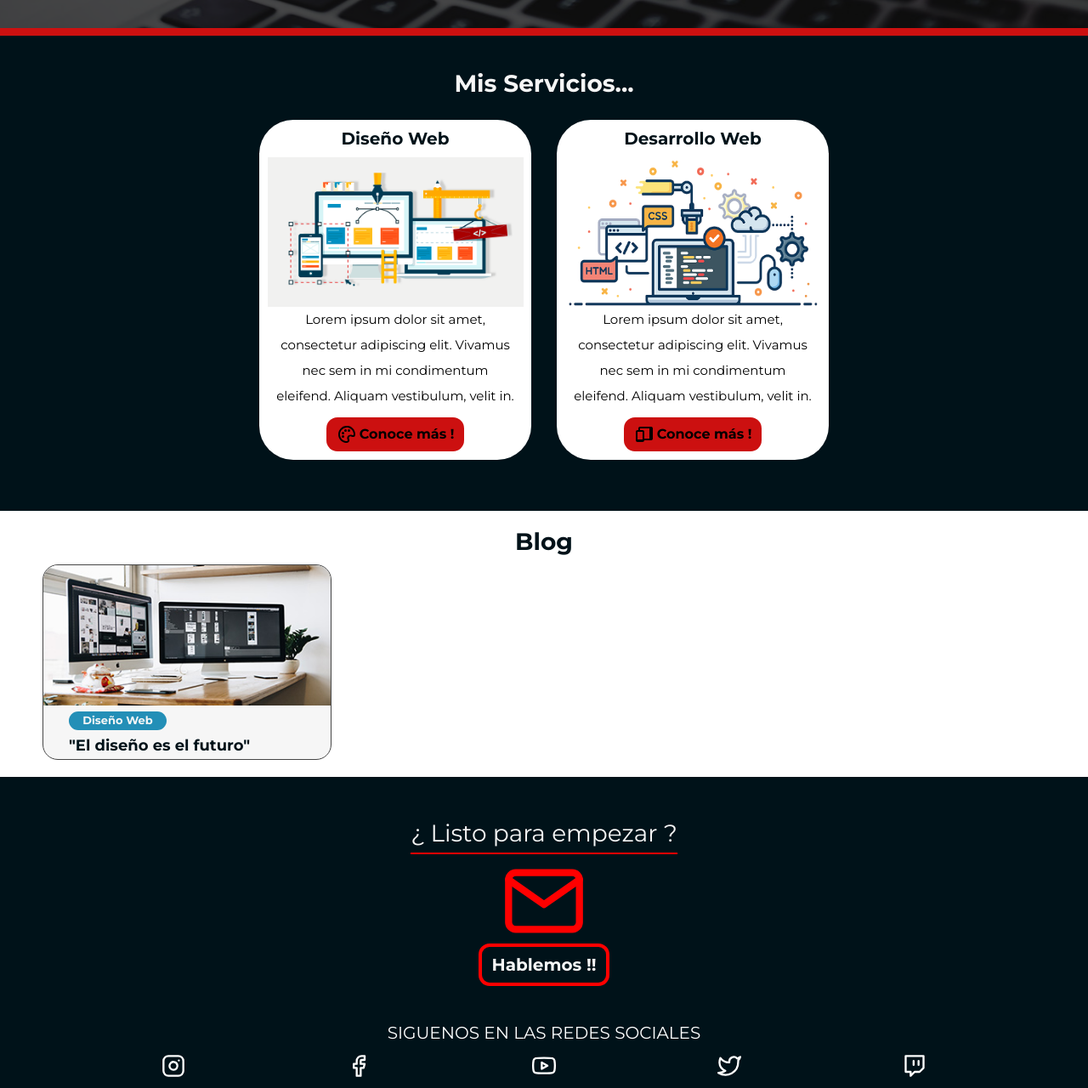
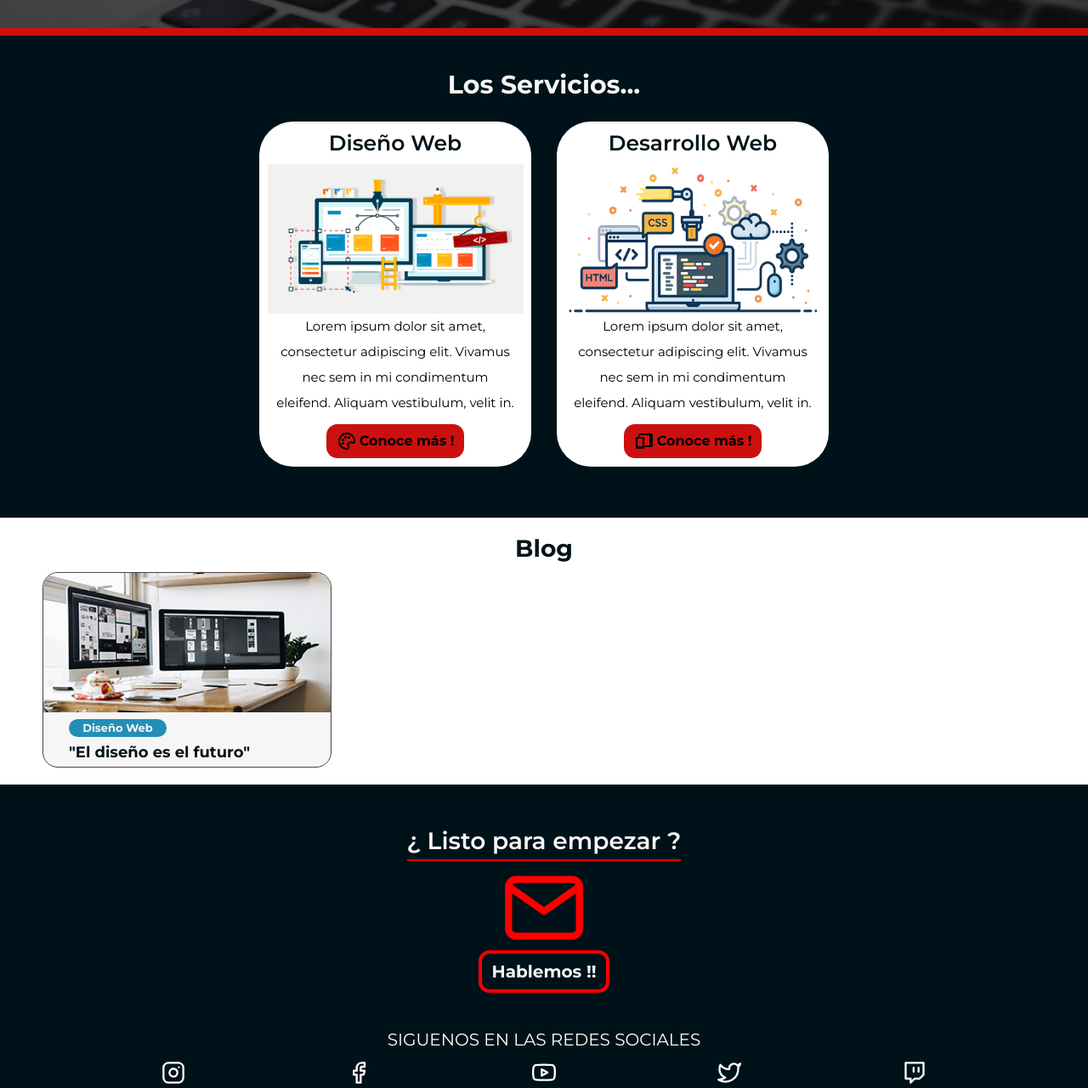
Before and after one commit to Sebastian-Espiritu/proyecto-final, a website: page index.html in a window 1280 px wide. Shown: the part 583-1863 px from the top of the page at 85% size. Drawn offline with nearby package versions, Linux system fonts and the light colour scheme.

Commit message:
inserte logo

```diff
--- a/index.html
+++ b/index.html
@@ -20,7 +20,7 @@
     <nav class="navbar navbar-expand-sm nav navbar-light">
         <div class="container-fluid">
             <div class="nav__logo" >
-                <img src="./img/star.svg" alt="logo-disecode">
+                <img src="./img/disecode.png" alt="logo-disecode">
             </div>
             <button class="navbar-toggler bg-white" type="button" data-bs-toggle="collapse" data-bs-target="#navbarNav" aria-controls="navbarNav" aria-expanded="false" aria-label="Toggle navigation">
             <span class="navbar-toggler-icon"></span>
@@ -66,7 +66,7 @@
     </header>
 
     <main class="main">
-        <h2 class="main__titulo tm_28 font_700">Mis Servicios...</h2>
+        <h2 class="main__titulo tm_30 font_700">Los Servicios...</h2>
 
         <div class="servicios">
             <section class="servicio">
@@ -99,8 +99,8 @@
         </div>
     </section>
 
-    <section class="contacto">
-        <h2 class="tm_28">¿ Listo para empezar ?</h2>
+    <section class="sec_contac">
+        <h2 class="sec_contac__titulo tm_28 font_600">¿ Listo para empezar ?</h2>
         <a href="./pages/contacto.html"><img src="./img/gmail.svg" alt="gmail"></a>
         <a href="./pages/contacto.html" class="btn_red btn">Hablemos !!</a>
     </section>
--- a/scss/style.scss
+++ b/scss/style.scss
@@ -88,7 +88,7 @@ p {
     display: flex;
     justify-content: center;
     align-items: flex-start;
-    margin: 0.8rem 0 0.8rem 1.7rem;
+    padding: 0.8rem 0 0.8rem 4%;
 }
 @media (min-width: 576px) and (max-width: 634px) {
     .links {
@@ -236,8 +236,8 @@ a.boton_blue {
 }
 .servicio__titulo {
     color: #001219;
-    font-weight: 700;
-    font-size: 2rem ;
+    font-weight: 600;
+    font-size: 2.5rem ;
     padding-bottom: 0.5rem;
 }
 .servicio__texto {
@@ -351,12 +351,12 @@ a.boton_blue {
     text-decoration: underline ;
 }
 /*SECCION DE Contacto*/
-.contacto h2 {
-    color: #f6f6f6;
+.sec_contac__titulo {
+    color: $blanco--opaco;
     padding-bottom: 0.5rem;
     border-bottom: 2px solid #FF0000;
 }
-.contacto {
+.sec_contac {
     display: flex;
     flex-direction: column;
     align-items: center;
```
Also changed, not shown: pages/servicios.html (+1 -1 lines), css/style.css.
